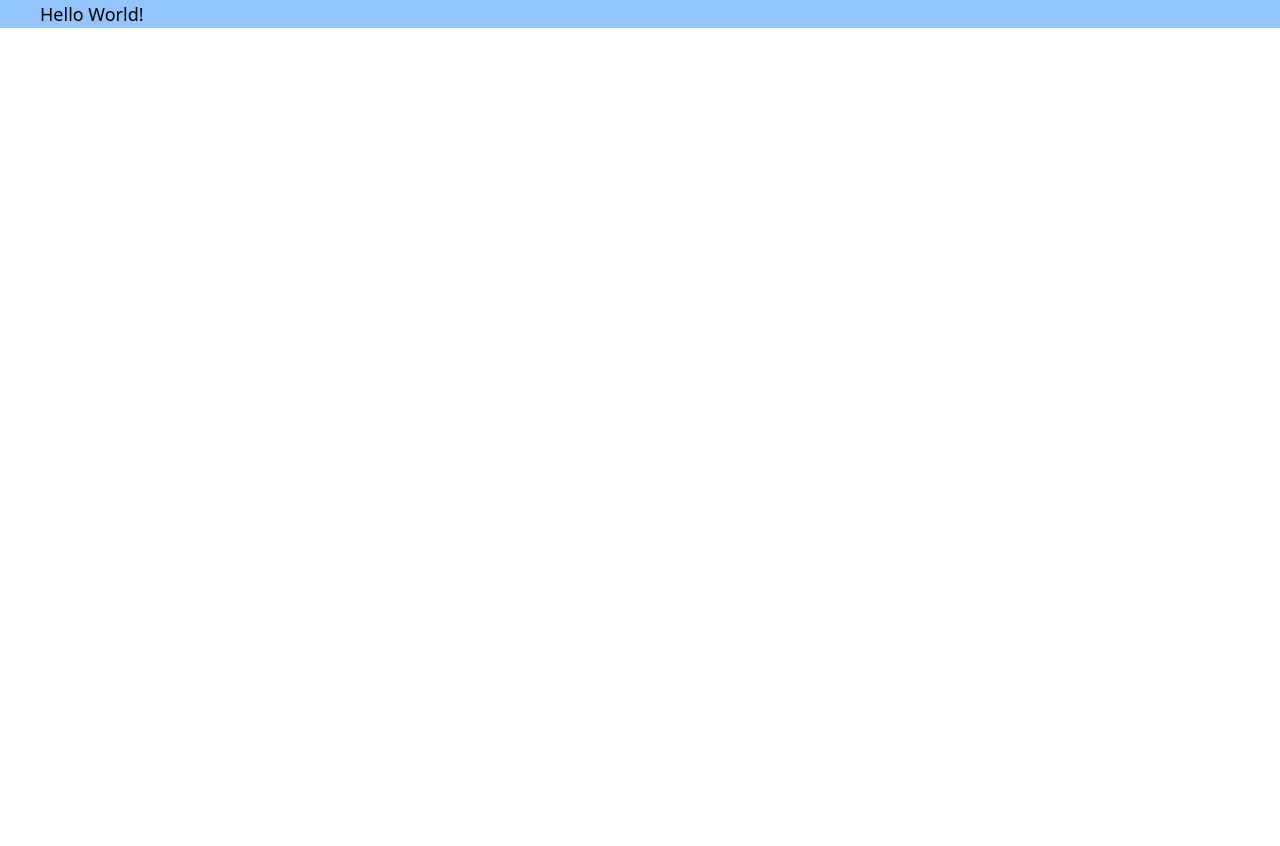
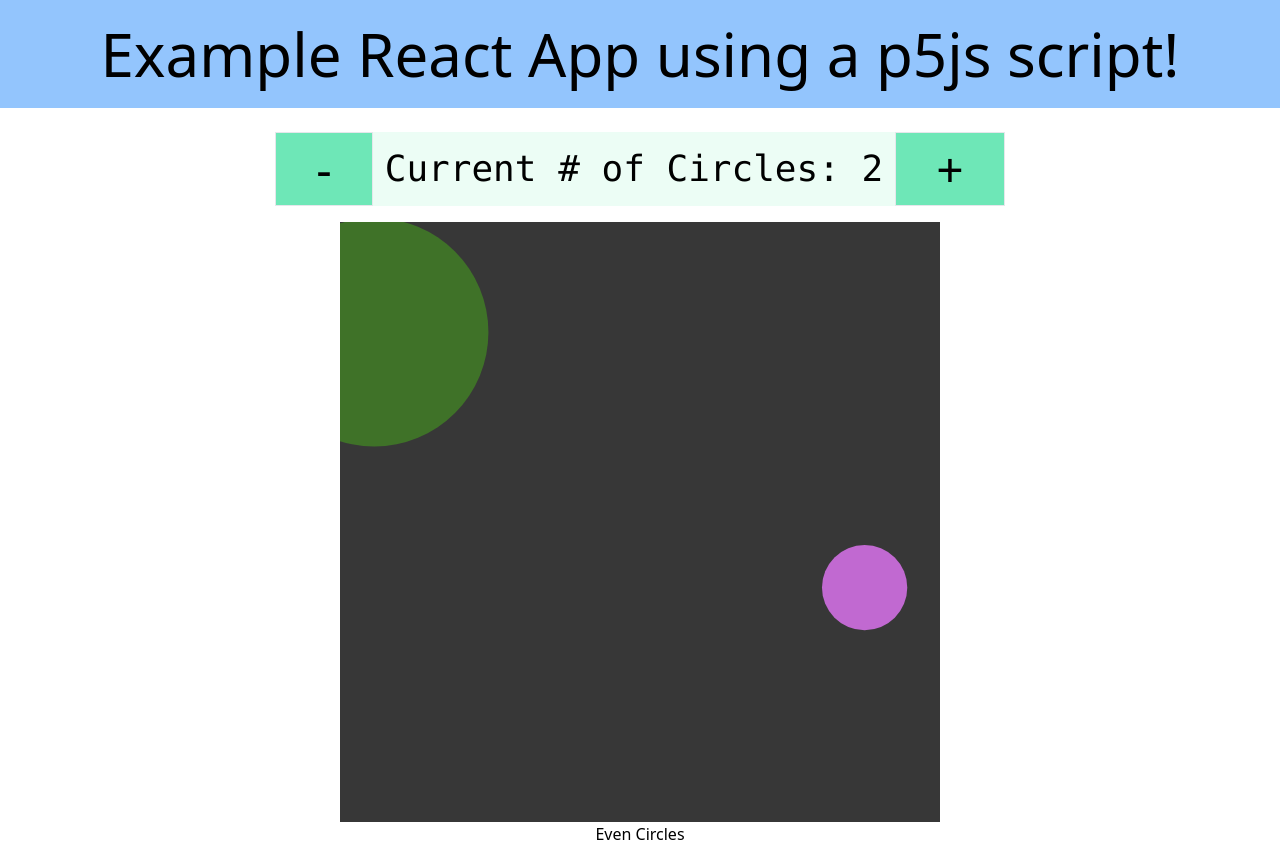
Before and after one commit to OfekPeres/controls-visualization, a Gatsby site: page / in a window 1280 px wide. Before the commit the page ends 800 px from the top, so only its background shows below. Built offline with nearby package versions, Linux system fonts and the light colour scheme; Gatsby itself is replaced by a stand-in of ours; no server answers.

Commit message:
Got p5 js workaround working with gatsby. able to build site

```diff
--- a/gatsby-config.js
+++ b/gatsby-config.js
@@ -1,7 +1,14 @@
+// Load Environment Variables for use in development vs production mode
+// (i.e. our backend api url will be localhost in development but something
+// else during production)
+require("dotenv").config({
+  path: `.env.${process.env.NODE_ENV}`,
+})
+
 module.exports = {
   siteMetadata: {
-    siteUrl: "https://www.yourdomain.tld",
-    title: "Controls Visualizer",
+    siteUrl: 'https://www.yourdomain.tld',
+    title: 'Controls Visualizer',
   },
-  plugins: ["gatsby-plugin-postcss"],
+  plugins: ['gatsby-plugin-postcss'],
 };
--- a/package.json
+++ b/package.json
@@ -18,6 +18,7 @@
     "autoprefixer": "^10.3.7",
     "gatsby": "^3.14.2",
     "gatsby-plugin-postcss": "^4.14.0",
+    "p5": "^1.4.0",
     "postcss": "^8.3.9",
     "react": "^17.0.1",
     "react-dom": "^17.0.1",
--- /dev/null
+++ b/src/components/p5example/index.jsx
@@ -0,0 +1,90 @@
+import React, { useState, useEffect, useRef } from 'react';
+import p5 from 'p5'
+
+export default function P5Example() {
+  const [numCircles, setNumCircles] = useState(2);
+  const [circleCount, setCircleCount] = useState(null);
+  const ref = useRef();
+
+  useEffect(() => {
+    const text = numCircles % 2 === 0 ? 'Even Circles' : 'Odd Circles';
+    setCircleCount(text);
+  }, [numCircles]);
+  useEffect(() => {
+    const sketchFunction = (sketch) => {
+      const W = 600;
+      const H = 600;
+      console.log(`${process.env.GATSBY_TEST}`);
+      console.log(`${process.env.GATSBY_API_URL}/users`);
+
+      sketch.setup = () => {
+        sketch.createCanvas(W, H);
+        sketch.background(55);
+        DrawCircles();
+      };
+
+      function DrawCircles() {
+        for (let i = 0; i < numCircles; i++) {
+          let cx = Math.random() * W * 0.9;
+          let cy = Math.random() * H * 0.9;
+          let r = (Math.random() * W) / 2 + 10;
+          let c = sketch.color(
+            255 * Math.random(),
+            255 * Math.random(),
+            255 * Math.random()
+          );
+          sketch.fill(c);
+          sketch.noStroke();
+          sketch.ellipse(cx, cy, r, r);
+        }
+      }
+
+      sketch.draw = () => {
+          if (sketch.mouseIsPressed)
+          {
+            let c = sketch.color(
+                255 * Math.random(),
+                255 * Math.random(),
+                255 * Math.random()
+              );
+              sketch.fill(c);
+            sketch.ellipse(sketch.mouseX,sketch.mouseY, 80, 80);
+          }
+      };
+    };
+
+    let myp5 = new p5(sketchFunction, ref.current);
+
+    // Return a function that deletes the canvas so we don't have duplicates
+    return () => {
+      myp5.remove();
+    };
+  });
+
+  return (
+    <div className="flex flex-col items-center justify-center h-full">
+      <div className="flex bg-green-50 space-x-3 items-center justfiy-center mb-4">
+        <button
+          className=" bg-green-300 px-10 py-3 text-5xl border hover:border-green-700 hover:bg-green-500"
+          onClick={() => setNumCircles((prev) => prev - 1)}
+        >
+          -
+        </button>
+        <p className=" text-4xl font-mono h-full">
+          Current # of Circles: {numCircles}
+        </p>
+        <button
+          className=" bg-green-300 px-10 py-3 text-5xl border hover:border-green-700 hover:bg-green-500"
+          onClick={() => setNumCircles((prev) => prev + 1)}
+        >
+          +
+        </button>
+      </div>
+      <div className="cursor-pointer" ref={ref}></div>
+      {
+        ({ 'Even Circles': <div>Even</div>, 'Odd Circles': <div>Odd</div> },
+        [circleCount])
+      }
+    </div>
+  );
+}
--- a/src/pages/index.js
+++ b/src/pages/index.js
@@ -1,14 +1,13 @@
-import React from "react"
-
+import React from 'react';
+import P5Example from '../components/p5example';
 // markup
 const IndexPage = () => {
   return (
-  <main>
-    <div className="bg-blue-300 text-lg pl-[40px]">
-      Hello World!
-    </div>
-  </main>
-  )
-}
+    <main>
+      <div className="bg-blue-300 text-6xl flex items-center justify-center py-6 mb-6">Example React App using a p5js script!</div>
+      {typeof window !== 'undefined' && <P5Example/>}
+    </main>
+  );
+};
 
-export default IndexPage
+export default IndexPage;
```
Also changed, not shown: gatsby-node.js (added, +14 -0 lines), 2 other files.
